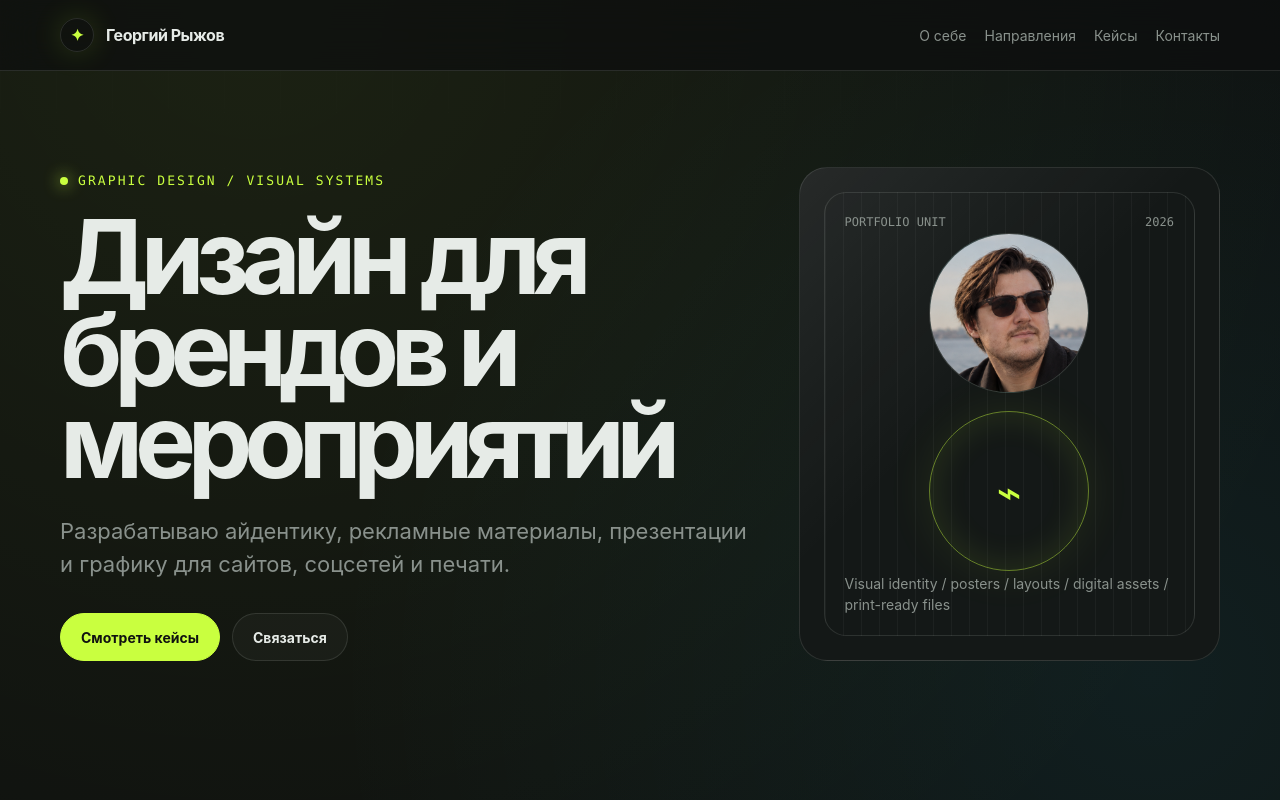
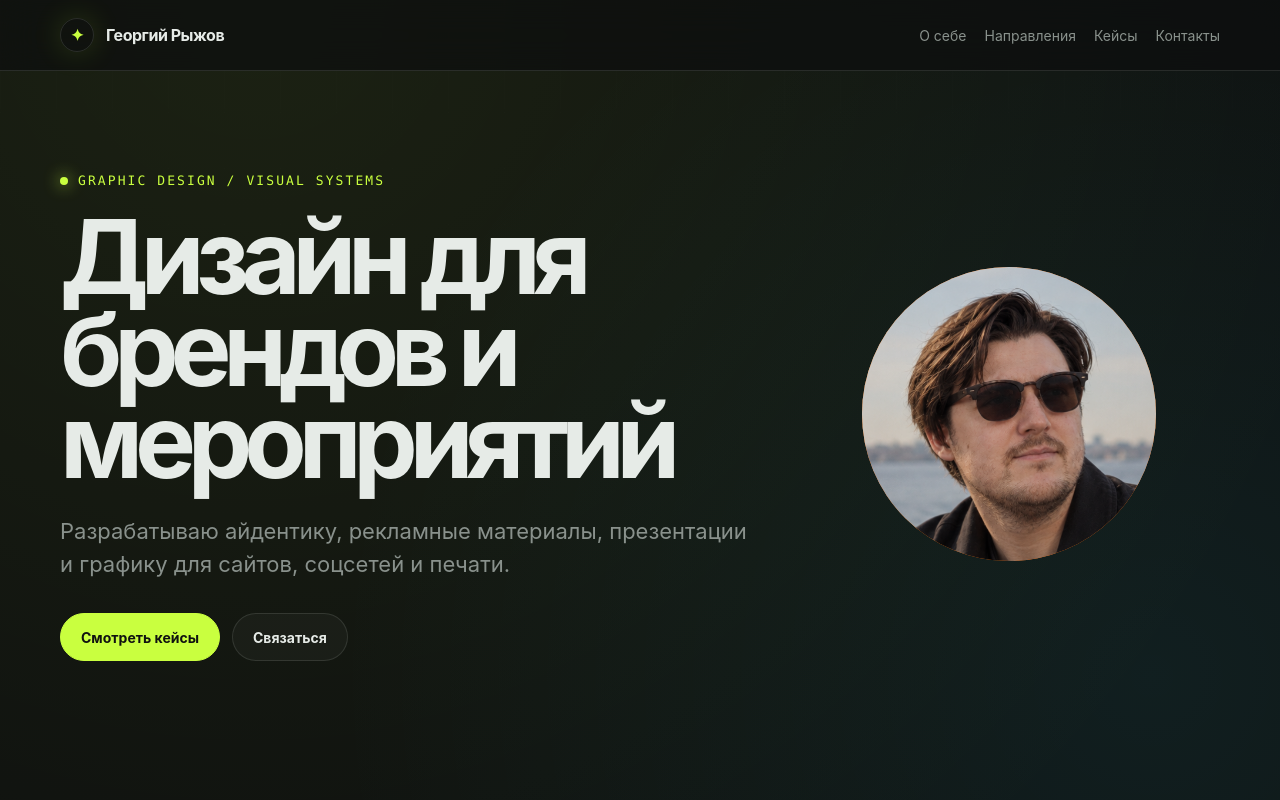
Before and after one commit to light-lad/design-portfolio, a plain HTML site: page index.html in a window 1280 px wide. Shown: the top 800 px of the page. Drawn offline with Linux system fonts and the light colour scheme.

Commit message:
Simplify homepage hero to standalone larger circular portrait

```diff
--- a/index.html
+++ b/index.html
@@ -1231,7 +1231,32 @@
 
     }
 
-  </style>
+
+    /* Standalone portrait — the rest of the hero layout stays unchanged. */
+    .hero-portrait {
+      min-height: 420px;
+      display: flex;
+      align-items: center;
+      justify-content: center;
+    }
+    .hero-portrait-circle {
+      width: clamp(240px, 23vw, 320px);
+      aspect-ratio: 1;
+      overflow: hidden;
+      border-radius: 50%;
+      background: #ff7a1a;
+      flex: none;
+    }
+    .hero-portrait-circle img {
+      display: block;
+      width: 100%;
+      height: 100%;
+      object-fit: cover;
+    }
+    @media (max-width: 900px) {
+      .hero-portrait { min-height: 320px; }
+    }
+</style>
 </head>
 <body>
   <div class="page-grid"></div>
@@ -1289,28 +1314,9 @@
           Декоративная карточка справа.
           Можно оставить как есть или заменить на изображение/анимацию/свой знак.
         -->
-        <aside class="hero-card" aria-label="Декоративный визуальный блок">
-          <div class="signal-panel">
-            <div class="signal-top">
-              <span>Portfolio Unit</span>
-              <span>2026</span>
-            </div>
-            <div class="signal-visuals">
-              <!--
-                КРУГ ДЛЯ ФОТО
-                Чтобы вставить фото, положи файл, например, сюда:
-                assets/images/profile.jpg
-                Затем раскомментируй строку ниже и удали текст PHOTO.
-              -->
-              <div class="signal-photo">
-                <img src="portrait.png" alt="Имя Фамилия" / decoding="async" fetchpriority="high">
-              </div>
-
-              <div class="signal-symbol">⌁</div>
-            </div>
-            <div class="signal-bottom">
-              Visual identity / posters / layouts / digital assets / print-ready files
-            </div>
+        <aside class="hero-portrait" aria-label="Портрет дизайнера">
+          <div class="hero-portrait-circle">
+            <img src="portrait.png" alt="Портрет дизайнера" decoding="async" fetchpriority="high">
           </div>
         </aside>
       </div>
```
